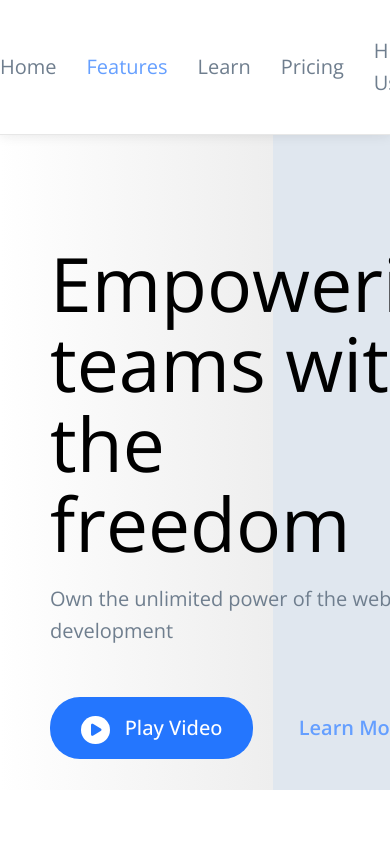
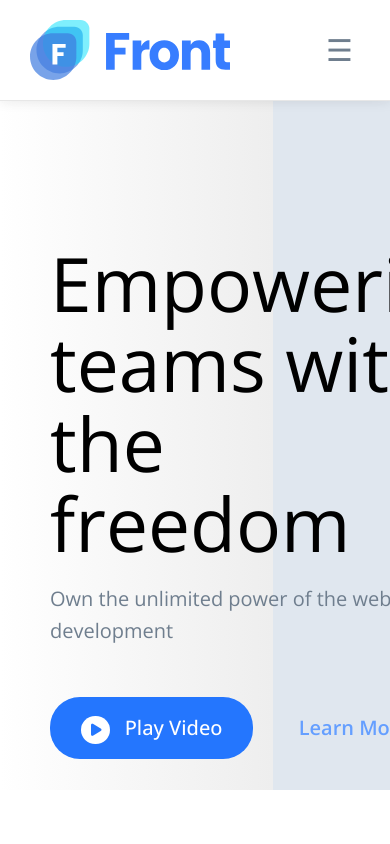
Before and after one commit to savus/devslopes_project_SaaS_website, a plain HTML site: page index.html in a window 390 px wide. Shown: the top 844 px of the page. Drawn offline with nearby package versions, Linux system fonts and the light colour scheme.

Commit message:
Begin Making The Navbar To Be Ipad/Tablet Responsive. - Create aria-controls button that is displayed on smaller screens. - Add a JS onclick eventListener to aria-controls button so that it toggles navbar links. - Style navbar-toggler to look nicer and position in line with the logo.

```diff
--- a/css/custom_styles.css
+++ b/css/custom_styles.css
@@ -22,7 +22,29 @@
     box-shadow:0 0 12px rgba(27,27,27,0.1);
 }
 
-.navbar .container { padding:var(--size-20) 0; }
+.navbar .container { padding:var(--size-20) var(--size-30); }
+
+.navbar-toggler
+{
+    position:absolute;
+    right:var(--size-30);
+    top:50%;
+    outline:none;
+    background-color:transparent;
+    border:1px solid transparent;
+    transform:translateY(-50%);
+}
+
+.navbar-toggler span
+{
+    font-size:var(--size-30);
+    color:var(--font-color-base);
+    cursor:pointer;
+    pointer-events:none;
+}
+
+[aria-controls="navbarDropdown"] { display:none; }
+
 
 .flex-and-align
 {
--- a/css/responsive_styles.css
+++ b/css/responsive_styles.css
@@ -10,7 +10,23 @@ MEDIA QUERIES
 ==============================
 */
 
-@media screen and (min-width:1024px)
+/*
+FOR IPADS AND TABLETS = PORTRAIT MODE
+*/
+@media screen and (max-width:768px)
 {
+   [aria-controls="navbarDropdown"]
+   {
+      display:block;
+   }
 
+   [aria-expanded="false"] ~ ul
+   {
+      display:none;
+   }
+
+   [aria-expanded="true"] ~ ul
+   {
+      display:block;
+   }
 }
--- a/index.html
+++ b/index.html
@@ -37,6 +37,9 @@
         <div class="top-section-bg">
             <nav class="navbar">
                 <div class="container flex-and-align">
+                    <button class="navbar-toggler" aria-expanded="false" aria-controls="navbarDropdown">
+                        <span>&#9776;</span>
+                    </button>
                     <div class="brand-logo push-right">
                         <img src="/saas-project-assets/project_logo/logo.svg" alt="">
                     </div>
@@ -56,8 +59,10 @@
                         <li>
                             <a href="#">Hire Us</a>
                         </li>
+                        <li>
+                            <a href="#" class="btn btn-primary bold">Buy Now</a>
+                        </li>
                     </ul>
-                    <a href="#" class="btn btn-primary bold">Buy Now</a>
             </nav>
             <header>
                 <div class="container flex-and-align flex-row">
@@ -597,5 +602,17 @@
                 </div>
             </div>
         </footer>
+        <script>
+            const navButton = document.querySelector("button[aria-expanded]");
+
+            function toggleNav({ target })
+            {
+                const expanded = target.getAttribute("aria-expanded") === "true" || false;
+
+                navButton.setAttribute("aria-expanded", !expanded );
+            }
+
+            navButton.addEventListener("click",toggleNav);
+        </script>
     </body>
 </html>
```
